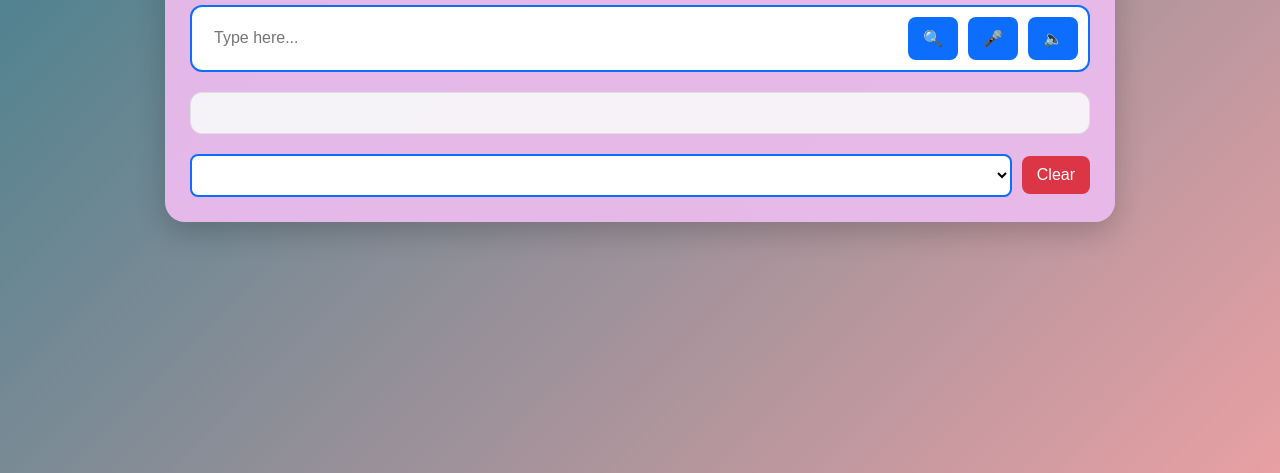
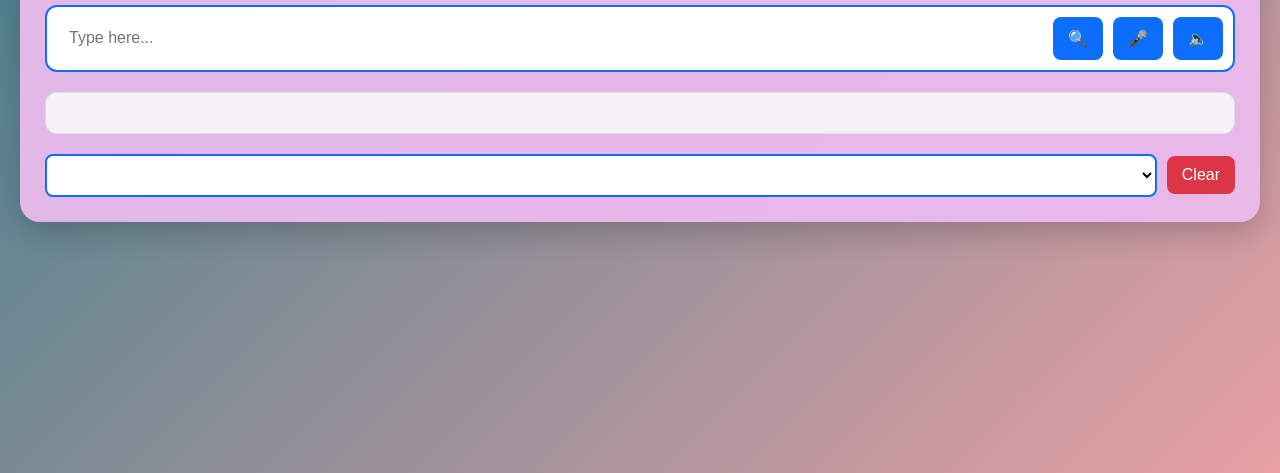
Before and after one commit to vinitameena21/FOSS, a plain HTML site: page index.html in a window 1280 px wide. Shown: the part 367-840 px from the top of the page. Drawn offline with Linux system fonts and the light colour scheme.

Commit message:
Update style.css

```diff
--- a/style.css
+++ b/style.css
@@ -19,8 +19,8 @@ body.dark-theme {
 }
 
 .container {
-  width: 500%;
-  max-width: 900px;
+  width: 800%;
+  max-width: 1300px;
   background: rgba(234, 187, 237, 0.95);
   padding: 25px;
   border-radius: 20px;
```
